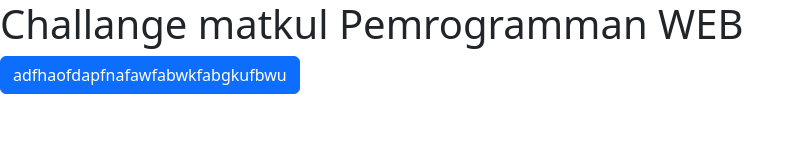
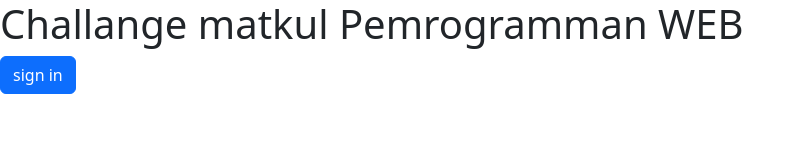
Before and after one commit to riyandaaziz123/web-dev, a plain HTML site: page index.html in a window 1280 px wide. Shown: the whole page, without its empty margins (0-805 px from the left). Drawn offline with Linux system fonts and the light colour scheme.

Commit message:
Update index.html

```diff
--- a/index.html
+++ b/index.html
@@ -9,7 +9,7 @@
 
 <body>
     <h1> Challange matkul Pemrogramman WEB</h1>
-    <button class="btn btn-primary">adfhaofdapfnafawfabwkfabgkufbwu</button>
+    <button class="btn btn-primary">sign in</button>
     <script src="js/bootstrap.min.js"></script>
 </body>
 </html>
```
